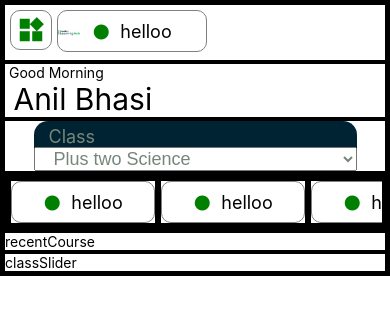
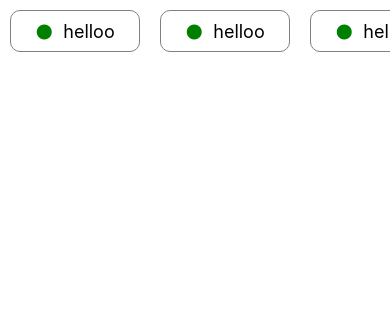
Before and after one commit to anilbdev/eduApp, a React Native app: screen / in a window 390 px wide. Shown: the top 314 px of the page. Built offline with nearby package versions, Linux system fonts and the light colour scheme.

Commit message:
item button done

```diff
--- a/App.js
+++ b/App.js
@@ -14,8 +14,8 @@ const App = () => {
     <SafeAreaProvider>
       <ScrollView>
         {/* <Routes/> */}
-        <Home />
-        {/* <SelectSubject/> */}
+        {/* <Home /> */}
+        <SelectSubject/>
       </ScrollView>
     </SafeAreaProvider>
   )
--- a/src/components/Home/SelectSubject.js
+++ b/src/components/Home/SelectSubject.js
@@ -1,6 +1,6 @@
 import React, { Component } from 'react'
 import { Text, StyleSheet, View, ScrollView, Dimensions } from 'react-native'
-import {ItemButton} from '../../index'
+import { ItemButton } from '../../index'
 //component//
 export default class SelectSubject extends Component {
     render() {
@@ -8,33 +8,30 @@ export default class SelectSubject extends Component {
             <View style={styles.container}>
                 <ScrollView
                     horizontal
+                    showsHorizontalScrollIndicator={false}
                 >
                     <View style={styles.buttonStyle}>
-                    <ItemButton/>
+                        <ItemButton />
                     </View>
                     <View style={styles.buttonStyle}>
-                    <ItemButton/>
+                        <ItemButton />
                     </View>
                     <View style={styles.buttonStyle}>
-                    <ItemButton/>
+                        <ItemButton />
                     </View>
                     <View style={styles.buttonStyle}>
-                    <ItemButton/>
+                        <ItemButton />
                     </View>
-
-
-
                 </ScrollView>
             </View>
         )
     }
 }
 const styles = StyleSheet.create({
-    container:{
-        borderWidth:3
+    container: {
     },
-    buttonStyle:{
-        width:150,
-        borderWidth:3
+    buttonStyle: {
+        width: 150,
+        padding:10
     }
 })
```
